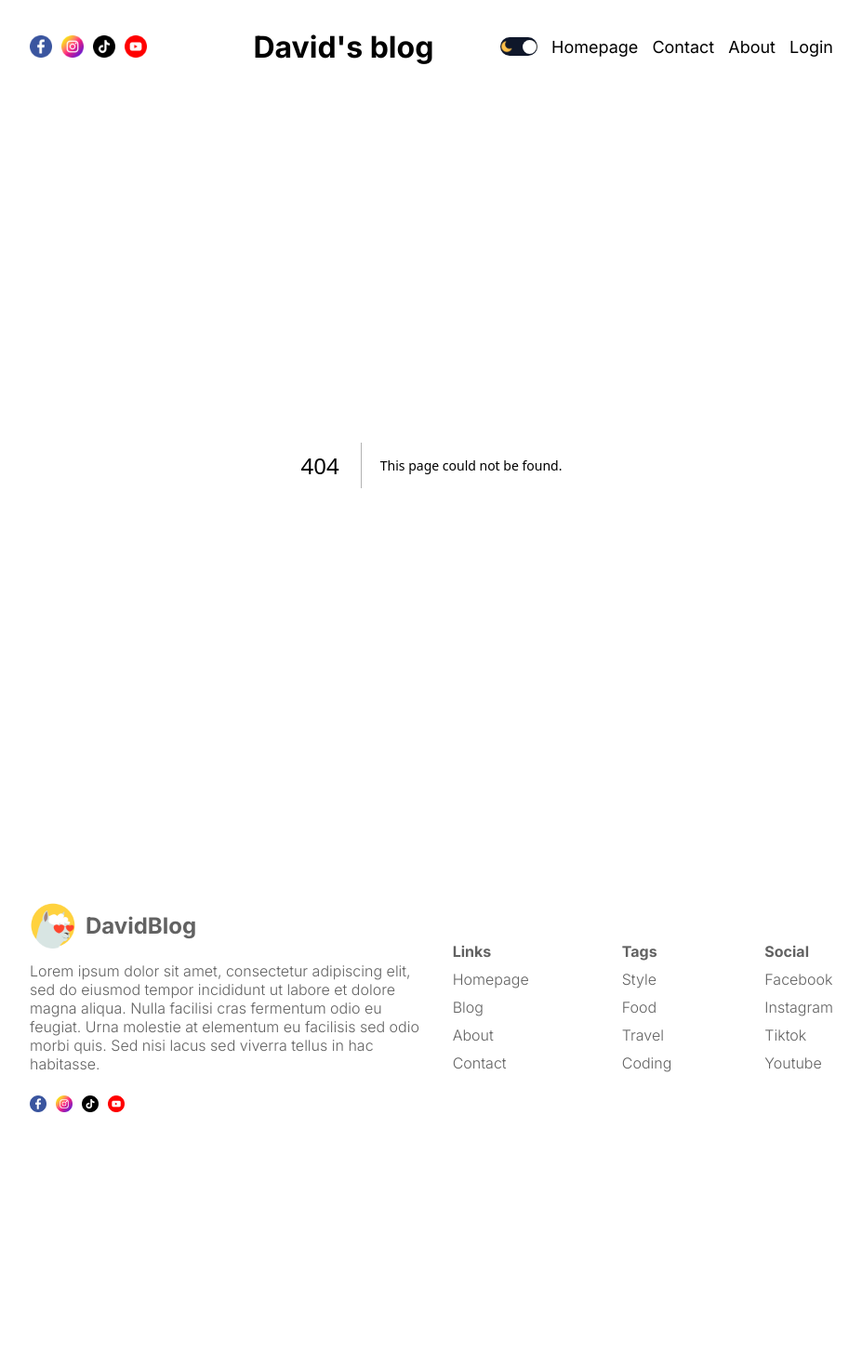
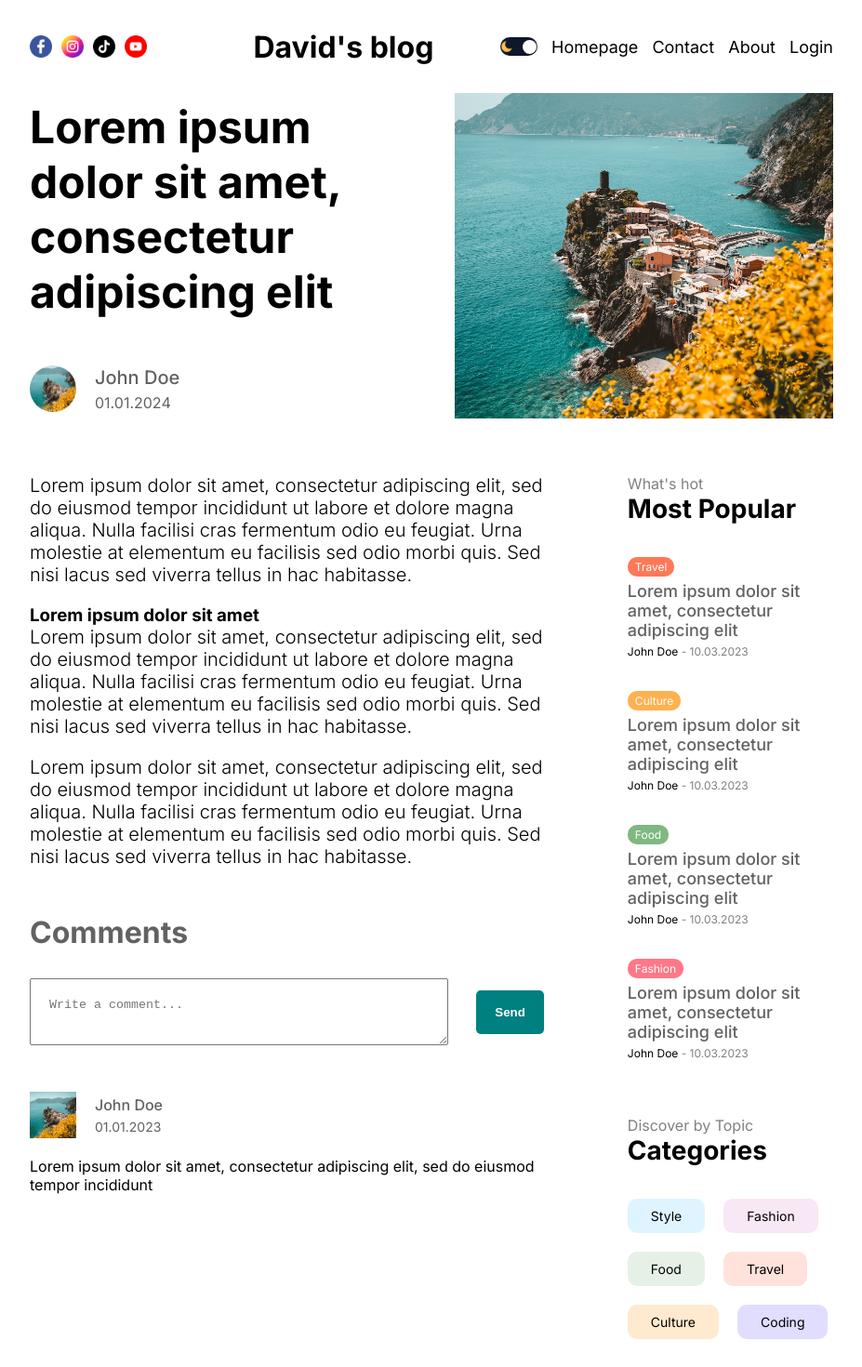
Before and after one commit to Saiffer/myblog, a Next.js app: page /about in a window 1280 px wide. Before the commit this address had no page. Shown: the top 1470 px of the page at 93% size, without its empty margins (176-1103 px from the left). Before the commit the page ends 1216 px from the top, so only its background shows below. Built offline with nearby package versions, Linux system fonts and the light colour scheme.

Commit message:
added blog section, single post sesction and comments section

```diff
--- /dev/null
+++ b/src/app/[slug]/page.tsx
@@ -0,0 +1,66 @@
+import React from 'react';
+import Image from 'next/image';
+import Menu from '@/components/menu/Menu';
+import styles from './singlePage.module.css';
+import Comments from '@/components/comments/Comments';
+
+
+const SinglePage = () => {
+  return (
+    <div className={styles.container}>
+        <div className={styles.infoContainer}>
+            <div className={styles.textContainer}>
+                <h1 className={styles.title}>Lorem ipsum dolor sit amet, consectetur adipiscing elit</h1>
+                <div className={styles.user}>
+                    <div className={styles.userImageContainer}>
+                        <Image src="/p1.jpeg" alt="" fill className={styles.avatar} />
+                    </div>
+                    <div className={styles.userTextContainer}>
+                        <span className={styles.username}>John Doe</span>
+                        <span className={styles.date}>01.01.2024</span>
+                    </div>
+                </div>
+            </div>
+            <div className={styles.imageContainer}>
+                <Image src="/p1.jpeg" alt="" fill className={styles.image} />
+            </div>
+        </div>
+        <div className={styles.content}>
+            <div className={styles.post}>
+                <div className={styles.description}>
+                <p className={styles.text}>
+                Lorem ipsum dolor sit amet, consectetur adipiscing elit, sed do
+            eiusmod tempor incididunt ut labore et dolore magna aliqua. Nulla
+            facilisi cras fermentum odio eu feugiat. Urna molestie at elementum
+            eu facilisis sed odio morbi quis. Sed nisi lacus sed viverra tellus
+            in hac habitasse.
+                </p>
+                <h3>
+                Lorem ipsum dolor sit amet
+                </h3>
+                <p className={styles.text}>
+                Lorem ipsum dolor sit amet, consectetur adipiscing elit, sed do
+            eiusmod tempor incididunt ut labore et dolore magna aliqua. Nulla
+            facilisi cras fermentum odio eu feugiat. Urna molestie at elementum
+            eu facilisis sed odio morbi quis. Sed nisi lacus sed viverra tellus
+            in hac habitasse.
+                </p>
+                <p className={styles.text}>
+                Lorem ipsum dolor sit amet, consectetur adipiscing elit, sed do
+            eiusmod tempor incididunt ut labore et dolore magna aliqua. Nulla
+            facilisi cras fermentum odio eu feugiat. Urna molestie at elementum
+            eu facilisis sed odio morbi quis. Sed nisi lacus sed viverra tellus
+            in hac habitasse.
+                </p>
+                </div>
+                <div className={styles.comment}>
+                <Comments />
+                </div>
+            </div>
+            <Menu />
+        </div>
+    </div>
+  )
+}
+
+export default SinglePage
--- /dev/null
+++ b/src/app/[slug]/singlePage.module.css
@@ -0,0 +1,94 @@
+.infoContainer {
+    display: flex;
+    align-items: center;
+    gap: 50px;
+  }
+
+  .textContainer {
+    flex: 1;
+  }
+
+  .title {
+    font-size: 64px;
+    margin-bottom: 50px;
+  }
+
+  .user {
+    display: flex;
+    align-items: center;
+    gap: 20px;
+  }
+
+  .userImageContainer {
+    width: 50px;
+    height: 50px;
+    position: relative;
+  }
+
+  .avatar {
+    border-radius: 50%;
+    object-fit: cover;
+  }
+
+  .userTextContainer {
+    display: flex;
+    flex-direction: column;
+    gap: 5px;
+    color: var(--softTextColor);
+  }
+
+  .username {
+    font-size: 20px;
+    font-weight: 500;
+  }
+
+  .imageContainer {
+    flex: 1;
+    height: 350px;
+    position: relative;
+  }
+
+  .image {
+    object-fit: cover;
+  }
+
+  .content {
+    display: flex;
+    gap: 50px;
+  }
+
+  .post {
+    flex: 5;
+    margin-top: 60px;
+  }
+
+  .description p {
+    font-size: 20px;
+    font-weight: 300;
+    margin-bottom: 20px;
+  }
+
+  @media screen and (max-width: 1536px) {
+    .title {
+      font-size: 54px;
+    }
+  }
+  @media screen and (max-width: 1280px) {
+    .title {
+      font-size: 48px;
+    }
+  }
+  @media screen and (max-width: 1024px) {
+    .imageContainer {
+      display: none;
+    }
+  }
+  @media screen and (max-width: 640px) {
+    .title {
+      font-size: 36px;
+    }
+
+    .description p{
+      font-size: 18px;
+    }
+  }
--- /dev/null
+++ b/src/app/blog/blogPage.module.css
@@ -0,0 +1,11 @@
+.title{
+    background-color: coral;
+    color: white;
+    padding: 5px 10px;
+    text-align: center;
+}
+
+.content{
+    display: flex;
+    gap: 50px;
+}
--- /dev/null
+++ b/src/components/comments/Comments.tsx
@@ -0,0 +1,38 @@
+import React from 'react';
+import Link from 'next/link';
+import Image from 'next/image';
+import styles from './comments.module.css';
+
+const Comments = () => {
+    const status = "authenticated";
+  return (
+    <div className={styles.container}>
+        <h1 className={styles.title}>Comments</h1>
+    {
+        status === "authenticated" ? (
+            <div className={styles.write}>
+                <textarea placeholder="Write a comment..." className={styles.input}></textarea>
+                <button className={styles.button}>Send</button>
+            </div>
+        ) : (<Link href="/login">Please Login to view comments</Link>)
+    }
+    <div className={styles.comments}>
+        <div className={styles.comment}>
+            <div className={styles.user}>
+                <Image src="/p1.jpeg" alt="" className={styles.avatar} width={50} height={50}/>
+                <div className={styles.userInfo}>
+                    <span className={styles.username}>John Doe</span>
+                    <span className={styles.date}>01.01.2023</span>
+                </div>
+            </div>
+            <p className={styles.description}>
+            Lorem ipsum dolor sit amet, consectetur adipiscing elit, sed do
+            eiusmod tempor incididunt
+            </p>
+        </div>
+    </div>
+    </div>
+  )
+}
+
+export default Comments
--- /dev/null
+++ b/src/components/comments/comments.module.css
@@ -0,0 +1,70 @@
+.container {
+    margin-top: 50px;
+  }
+
+  .title {
+    color: var(--softTextColor);
+    margin-bottom: 30px;
+  }
+
+  .write {
+    display: flex;
+    align-items: center;
+    justify-content: space-between;
+    gap: 30px;
+  }
+
+  .input {
+    padding: 20px;
+    width: 100%;
+  }
+
+  .button {
+    padding: 16px 20px;
+    background-color: teal;
+    color: white;
+    font-weight: bold;
+    border: none;
+    border-radius: 5px;
+    cursor: pointer;
+  }
+
+  .comments{
+    margin-top: 50px;
+  }
+
+  .comment{
+    margin-bottom: 50px;
+  }
+
+  .user {
+    display: flex;
+    align-items: center;
+    gap: 20px;
+    margin-bottom: 20px;
+  }
+
+  .image {
+    border-radius: 50%;
+    object-fit: cover;
+  }
+
+  .userInfo {
+    display: flex;
+    flex-direction: column;
+    gap: 5px;
+    color: var(--softTextColor);
+  }
+
+  .username {
+    font-weight: 500;
+  }
+
+  .date{
+    font-size: 14px;
+  }
+
+  .desc{
+    font-size: 18px;
+    font-weight: 300;
+  }
```
Also changed, not shown: src/app/blog/page.tsx (added, +21 -0 lines).
